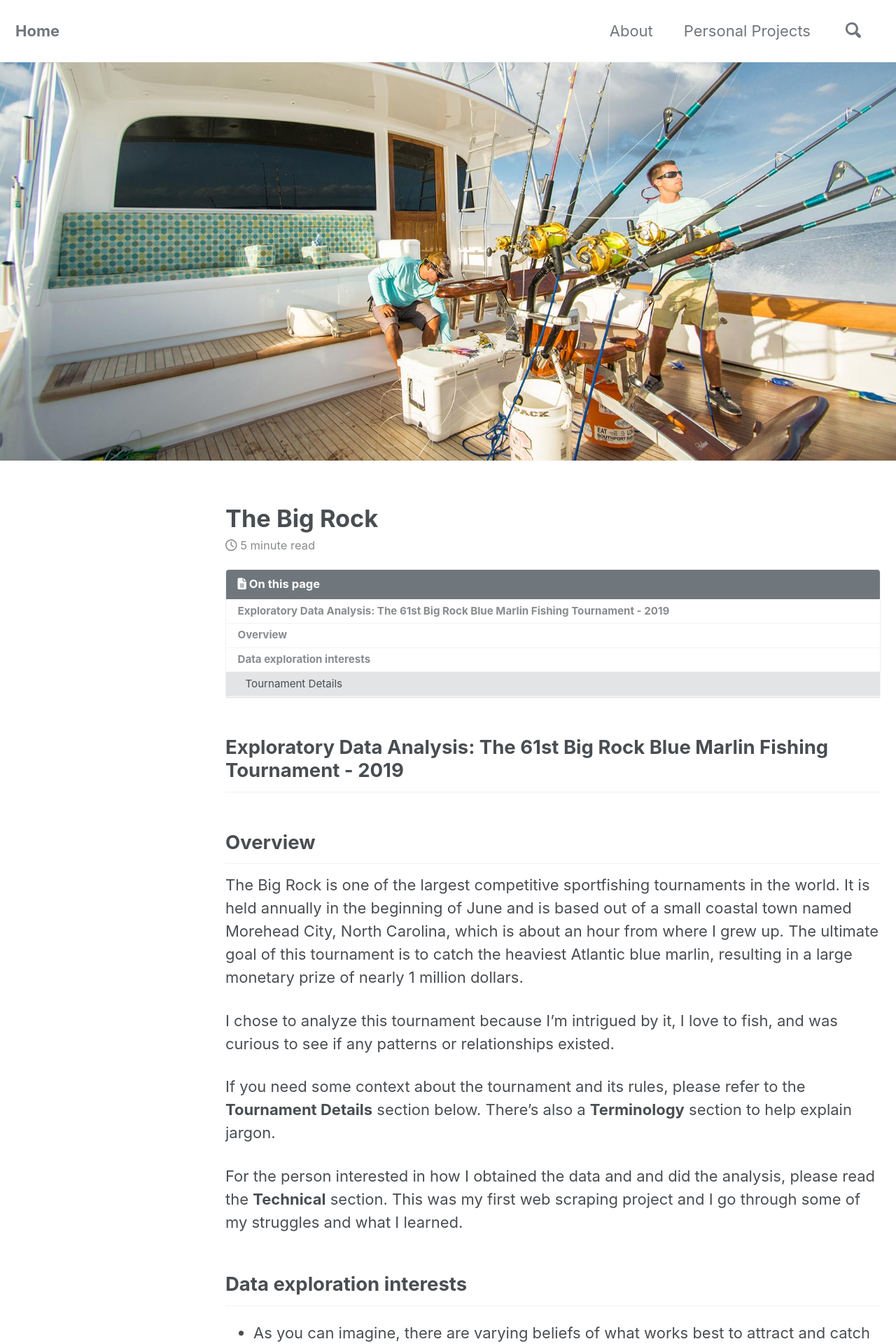
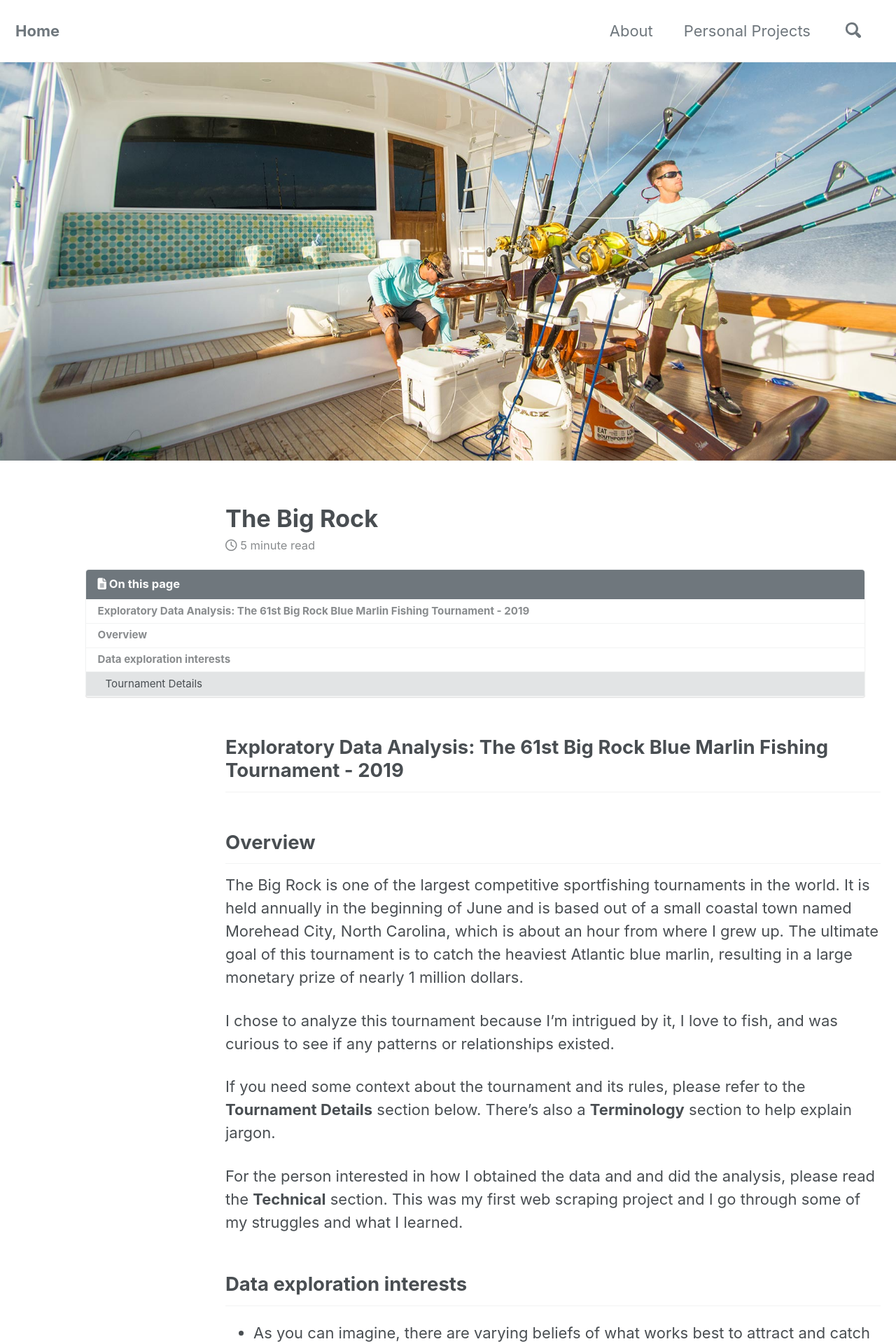
Before and after one commit to julian-swart/julian-swart.github.io, a Jekyll site: the page built from _posts/2019-07-14-the-big-rock-fishing-tournament.md, in a window 1280 px wide. Shown: the top 1920 px of the page at 70% size. Built offline with Jekyll 4.4.1, drawn with Linux system fonts in a browser that asks for light colours; cached includes are drawn as plain includes; nearby versions of some CDN libraries.

```diff
--- a/_sass/minimal-mistakes/_page.scss
+++ b/_sass/minimal-mistakes/_page.scss
@@ -121,6 +121,7 @@
   blockquote + .small {
     margin-top: -1.5em;
     padding-left: 1.25rem;
+    float: left;
   }
 }
 
--- a/_sass/minimal-mistakes/_sidebar.scss
+++ b/_sass/minimal-mistakes/_sidebar.scss
@@ -77,10 +77,10 @@
   @include breakpoint($large) {
     position: absolute;
     top: 0;
-    right: 0;
+    left: 0;
     width: $right-sidebar-width-narrow;
-    margin-right: -1 * $right-sidebar-width-narrow;
-    padding-left: 1em;
+    margin-left: -1 * $right-sidebar-width-narrow;
+    padding-right: 1em;
     z-index: 10;
 
     &.sticky {
@@ -88,7 +88,7 @@
       position: -webkit-sticky;
       position: sticky;
       top: 2em;
-      float: right;
+      float: left;
     }
   }
 
@@ -102,7 +102,7 @@
   @include breakpoint($large) {
     position: relative;
     float: right;
-    margin-right: 0;
+    margin-left: 0;
   }
 
   @include breakpoint($x-large) {
```
Also changed, not shown: _posts/2019-07-14-the-big-rock-fishing-tournament.md (+0 -1 lines).
